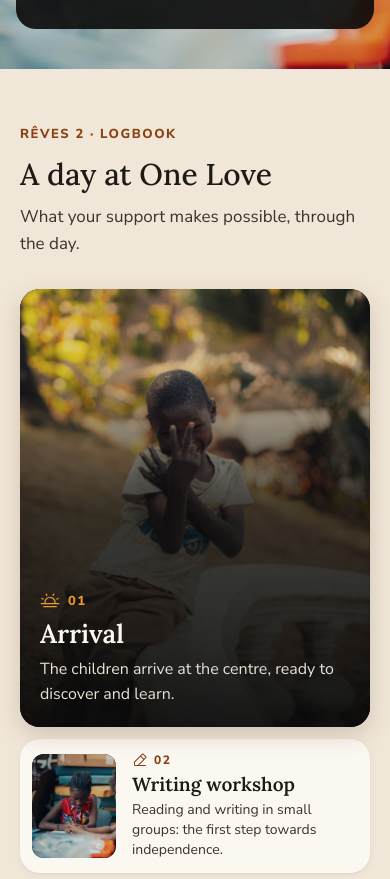
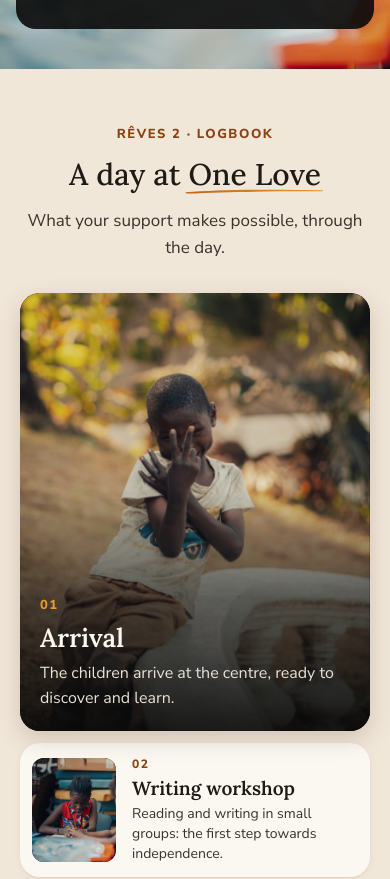
Before and after one commit to exaucemazunda817/one-love, a Next.js app: page /en in a window 390 px wide. Shown: the part 2020-2899 px from the top of the page. Built offline with nearby package versions, Linux system fonts and the light colour scheme; no server answers.

Commit message:
Accueil, « Une journée » : numéros sans icônes, titre centré avec « One Love » au pinceau
Co-Authored-By: Claude Opus 5.5 <noreply@anthropic.com>
Claude-Session: https://claude.ai/code/session_018oDSys2GZKMQ8TxUNRmtkL

```diff
--- a/src/components/site/pages/HomePage.tsx
+++ b/src/components/site/pages/HomePage.tsx
@@ -5,11 +5,7 @@ import {
   HandHeartIcon,
   UsersThreeIcon,
   ArrowRightIcon,
-  SealCheckIcon,
-  SunHorizonIcon,
-  PencilSimpleLineIcon,
-  BookOpenTextIcon,
-  PaletteIcon
+  SealCheckIcon
 } from '@phosphor-icons/react/ssr';
 import { Reveal } from '@/components/Reveal';
 import { HeroBackground } from '@/components/site/HeroBackground';
@@ -45,7 +41,8 @@ const text = {
       { value: 100, prefix: '≈ ', label: 'enfants accueillis chaque semaine', when: '2024' }
     ] as const,
     dayEyebrow: 'RÊVES 2 · carnet de bord',
-    dayTitle: 'Une journée à One Love',
+    dayTitlePre: 'Une journée à ',
+    dayTitleWord: 'One Love',
     daySubtitle: 'Ce que votre soutien rend possible, au fil de la journée.',
     day: [
       ["L'arrivée", 'Les enfants arrivent au centre, prêts à découvrir et apprendre.', 'Un garçon rit en arrivant au centre.'],
@@ -89,7 +86,8 @@ const text = {
       { value: 100, prefix: '≈ ', label: 'children welcomed every week', when: '2024' }
     ] as const,
     dayEyebrow: 'RÊVES 2 · logbook',
-    dayTitle: 'A day at One Love',
+    dayTitlePre: 'A day at ',
+    dayTitleWord: 'One Love',
     daySubtitle: 'What your support makes possible, through the day.',
     day: [
       ['Arrival', 'The children arrive at the centre, ready to discover and learn.', 'A boy laughs as he arrives at the centre.'],
@@ -113,12 +111,12 @@ const text = {
   }
 };
 
-// Photos, cadrage et icône de chaque moment de « Une journée » (communs FR/EN).
+// Photos et cadrage de chaque moment de « Une journée » (communs FR/EN).
 const dayMedia = [
-  { img: '/photos/photo-joie.jpg', pos: '30% 40%', Icon: SunHorizonIcon },
-  { img: '/photos/photo-ecriture.jpg', pos: '50% 42%', Icon: PencilSimpleLineIcon },
-  { img: '/photos/photo-cahier.jpg', pos: '45% 35%', Icon: BookOpenTextIcon },
-  { img: '/photos/photo-mains.jpg', pos: '50% 55%', Icon: PaletteIcon }
+  { img: '/photos/photo-joie.jpg', pos: '30% 40%' },
+  { img: '/photos/photo-ecriture.jpg', pos: '50% 42%' },
+  { img: '/photos/photo-cahier.jpg', pos: '45% 35%' },
+  { img: '/photos/photo-mains.jpg', pos: '50% 55%' }
 ];
 
 // Mosaïque sur ordinateur (12 colonnes, 2 rangées) : grande photo à gauche,
@@ -249,19 +247,18 @@ export function HomePage({ locale }: { locale: Locale }) {
           trackpad (voir CLAUDE.md, 27/09/2026). */}
       <section aria-labelledby="journee-titre" className="bg-sand">
         <div className="mx-auto flex max-w-[1200px] flex-col gap-8 px-[clamp(20px,4vw,32px)] py-[clamp(56px,8vw,104px)] md:gap-10">
-          <Reveal className="flex flex-col gap-3 md:flex-row md:items-end md:justify-between md:gap-10">
-            <div className="flex max-w-[560px] flex-col gap-3">
-              <Eyebrow>{t.dayEyebrow}</Eyebrow>
-              <h2 id="journee-titre" className={h2Class}>
-                {t.dayTitle}
-              </h2>
-            </div>
-            <p className="m-0 max-w-[360px] text-[17px] leading-[1.6] text-ink-body md:pb-1.5">{t.daySubtitle}</p>
+          <Reveal className="mx-auto flex max-w-[640px] flex-col items-center gap-3 text-center">
+            <Eyebrow>{t.dayEyebrow}</Eyebrow>
+            <h2 id="journee-titre" className={h2Class}>
+              {t.dayTitlePre}
+              <BrushWord>{t.dayTitleWord}</BrushWord>
+            </h2>
+            <p className="m-0 mt-1 text-pretty text-[17px] leading-[1.6] text-ink-body">{t.daySubtitle}</p>
           </Reveal>
 
           <ol className="m-0 grid list-none grid-cols-1 gap-3 p-0 md:grid-cols-2 md:gap-4 lg:h-[clamp(560px,50vw,620px)] lg:grid-cols-12 lg:grid-rows-2">
             {t.day.map(([dt, d, alt], i) => {
-              const { img, pos, Icon } = dayMedia[i];
+              const { img, pos } = dayMedia[i];
               const step = String(i + 1).padStart(2, '0');
               const isLead = i === 0;
               return (
@@ -282,12 +279,17 @@ export function HomePage({ locale }: { locale: Locale }) {
                           style={{ objectPosition: pos }}
                         />
                       </Reveal>
-                      <div className="pointer-events-none absolute inset-0 bg-[linear-gradient(180deg,rgba(10,10,10,0)_18%,rgba(10,10,10,.72)_50%,rgba(10,10,10,.94)_100%)]" />
+                      {/* Petites tuiles : texte dès mi-hauteur, dégradé plus haut
+                          (sinon le numéro doré se perd sur la photo noir et blanc). */}
+                      <div
+                        className={`pointer-events-none absolute inset-0 ${
+                          isLead
+                            ? 'bg-[linear-gradient(180deg,rgba(10,10,10,0)_45%,rgba(10,10,10,.6)_70%,rgba(10,10,10,.92)_100%)]'
+                            : 'bg-[linear-gradient(180deg,rgba(10,10,10,0)_18%,rgba(10,10,10,.72)_50%,rgba(10,10,10,.94)_100%)]'
+                        }`}
+                      />
                       <figcaption className="absolute inset-x-0 bottom-0 flex flex-col gap-2 p-[clamp(20px,2.2vw,32px)] text-cream">
-                        <span className="flex items-center gap-2 text-[13px] font-extrabold uppercase tracking-[0.12em] text-gold">
-                          <Icon size={20} aria-hidden />
-                          {step}
-                        </span>
+                        <span className="text-[13px] font-extrabold tracking-[0.12em] text-gold">{step}</span>
                         <h3
                           className={`m-0 text-balance font-serif font-semibold leading-[1.15] ${
                             isLead ? 'text-[clamp(26px,2.6vw,36px)]' : 'text-[22px]'
@@ -309,10 +311,7 @@ export function HomePage({ locale }: { locale: Locale }) {
                           <Image src={img} alt={alt} fill sizes="84px" loading="lazy" className="photo-tone object-cover" style={{ objectPosition: pos }} />
                         </div>
                         <div className="flex flex-col gap-1">
-                          <span className="flex items-center gap-1.5 text-[12px] font-extrabold uppercase tracking-[0.12em] text-copper-700">
-                            <Icon size={16} aria-hidden />
-                            {step}
-                          </span>
+                          <span className="text-[12px] font-extrabold tracking-[0.12em] text-copper-700">{step}</span>
                           <h3 className="m-0 font-serif text-[19px] font-semibold leading-[1.2] text-ink">{dt}</h3>
                           <p className="m-0 text-[14px] leading-[1.45] text-ink-body">{d}</p>
                         </div>
```
Also changed, not shown: 1 other file (tests, documents, lock files or other folders).
